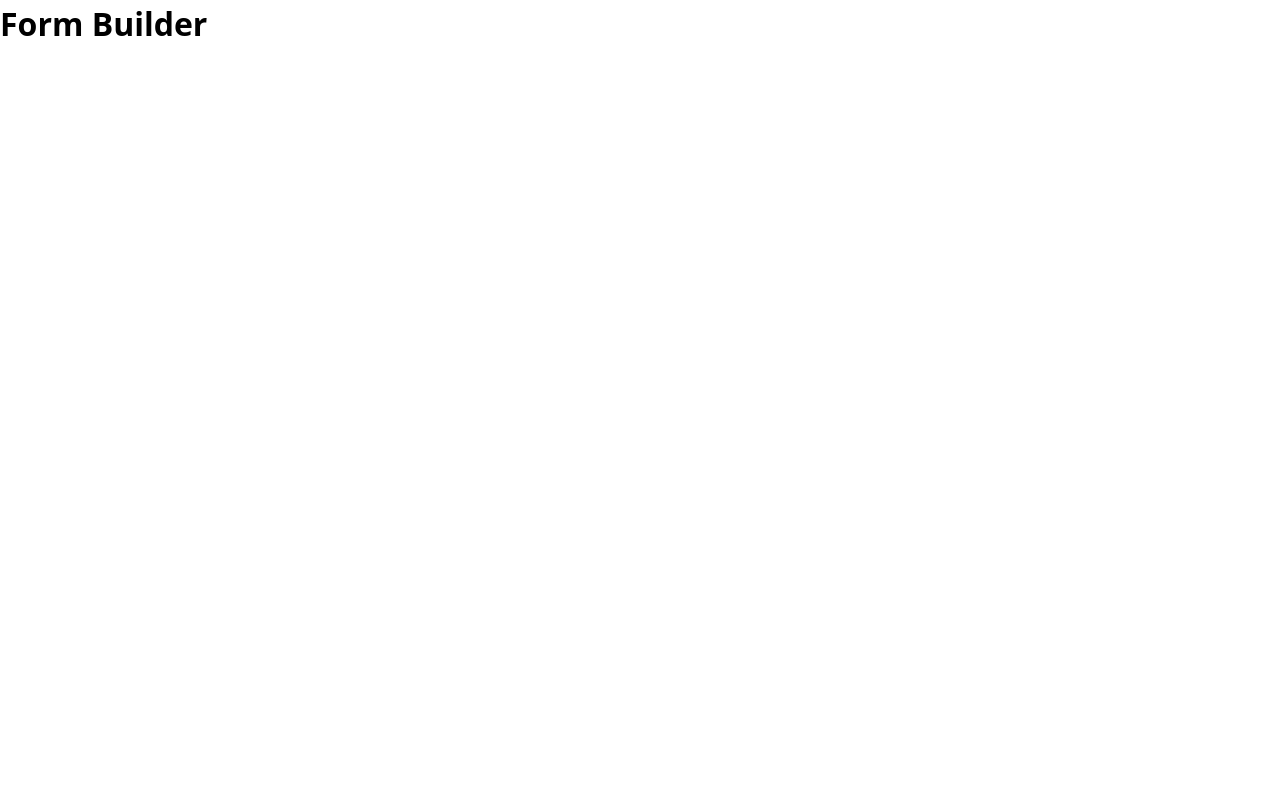
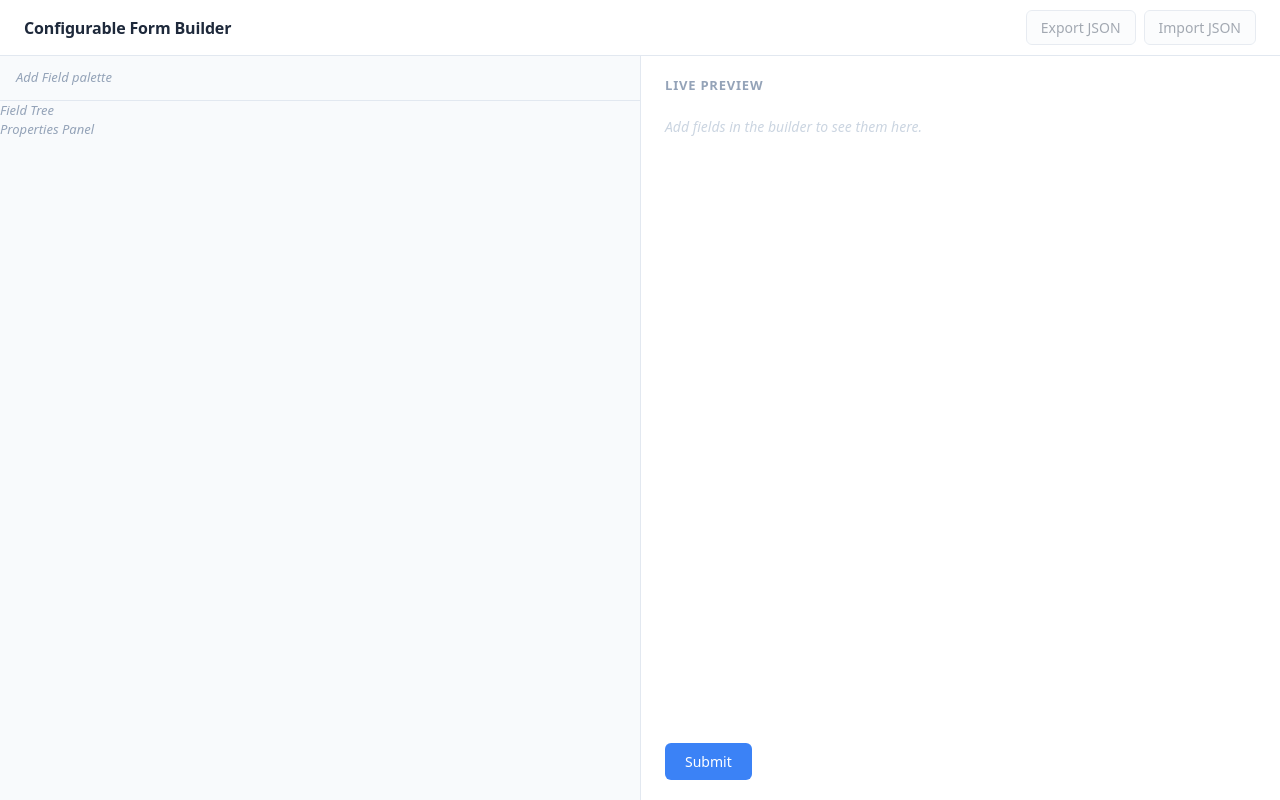
Before and after one commit to hanna1206/cf-test, a React (Vite) app: page / in a window 1280 px wide. Built offline with nearby package versions, Linux system fonts and the light colour scheme.

Commit message:
feat: build form-builder layout with placeholder panels

```diff
--- /dev/null
+++ b/src/modules/form-builder/components/builder-panel/builder-panel.module.css
@@ -0,0 +1,35 @@
+.panel {
+  display: flex;
+  flex-direction: column;
+  height: 100%;
+  overflow: hidden;
+  background: #f8fafc;
+}
+
+.palette {
+  padding: 0.75rem 1rem;
+  border-bottom: 1px solid #e2e8f0;
+  flex-shrink: 0;
+}
+
+.tree-area {
+  flex: 1;
+  padding: 0.75rem 1rem;
+  overflow-y: auto;
+  border-bottom: 1px solid #e2e8f0;
+}
+
+.properties-area {
+  padding: 0.75rem 1rem;
+  flex-shrink: 0;
+  min-height: 12rem;
+  max-height: 40%;
+  overflow-y: auto;
+  background: #fff;
+}
+
+.placeholder {
+  font-size: 0.8125rem;
+  color: #94a3b8;
+  font-style: italic;
+}
--- /dev/null
+++ b/src/modules/form-builder/components/builder-panel/builder-panel.tsx
@@ -0,0 +1,19 @@
+import styles from './builder-panel.module.css';
+
+export const BuilderPanel = () => {
+  return (
+    <aside className={styles.panel}>
+      <section className={styles.palette}>
+        <p className={styles.placeholder}>Add Field palette</p>
+      </section>
+
+      <section className={styles.treeArea}>
+        <p className={styles.placeholder}>Field Tree</p>
+      </section>
+
+      <section className={styles.propertiesArea}>
+        <p className={styles.placeholder}>Properties Panel</p>
+      </section>
+    </aside>
+  );
+};
--- /dev/null
+++ b/src/modules/form-builder/components/form-builder.module.css
@@ -0,0 +1,13 @@
+.root {
+  display: grid;
+  grid-template-rows: auto 1fr;
+  grid-template-columns: 1fr;
+  height: 100vh;
+  overflow: hidden;
+}
+
+.body {
+  display: grid;
+  grid-template-columns: 1fr 1fr;
+  overflow: hidden;
+}
--- a/src/modules/form-builder/components/form-builder.tsx
+++ b/src/modules/form-builder/components/form-builder.tsx
@@ -1,7 +1,17 @@
+import { BuilderPanel } from './builder-panel/builder-panel';
+import { FormPreview } from './form-preview/form-preview';
+import { FormBuilderToolbar } from './toolbar/form-builder-toolbar';
+
+import styles from './form-builder.module.css';
+
 export const FormBuilder = () => {
   return (
-    <div>
-      <h1>Form Builder</h1>
+    <div className={styles.root}>
+      <FormBuilderToolbar />
+      <div className={styles.body}>
+        <BuilderPanel />
+        <FormPreview />
+      </div>
     </div>
   );
 };
--- /dev/null
+++ b/src/modules/form-builder/components/form-preview/form-preview.module.css
@@ -0,0 +1,50 @@
+.preview {
+  display: flex;
+  flex-direction: column;
+  height: 100%;
+  padding: 1.25rem 1.5rem;
+  overflow-y: auto;
+  background: #fff;
+  border-left: 1px solid #e2e8f0;
+}
+
+.heading {
+  font-size: 0.8125rem;
+  font-weight: 600;
+  text-transform: uppercase;
+  letter-spacing: 0.06em;
+  color: #94a3b8;
+  margin-bottom: 1.25rem;
+  flex-shrink: 0;
+}
+
+.form {
+  display: flex;
+  flex-direction: column;
+  gap: 1rem;
+  flex: 1;
+}
+
+.empty {
+  font-size: 0.875rem;
+  color: #cbd5e1;
+  font-style: italic;
+}
+
+.submit {
+  align-self: flex-start;
+  margin-top: auto;
+  padding: 0.5rem 1.25rem;
+  border-radius: 0.375rem;
+  border: none;
+  background: #3b82f6;
+  color: #fff;
+  font-size: 0.875rem;
+  font-weight: 500;
+  cursor: pointer;
+  transition: background 0.15s;
+}
+
+.submit:hover {
+  background: #2563eb;
+}
--- /dev/null
+++ b/src/modules/form-builder/components/form-preview/form-preview.tsx
@@ -0,0 +1,17 @@
+import styles from './form-preview.module.css';
+
+export const FormPreview = () => {
+  return (
+    <section className={styles.preview}>
+      <h2 className={styles.heading}>Live Preview</h2>
+      <form className={styles.form} onSubmit={(e) => e.preventDefault()}>
+        <p className={styles.empty}>
+          Add fields in the builder to see them here.
+        </p>
+        <button className={styles.submit} type="submit">
+          Submit
+        </button>
+      </form>
+    </section>
+  );
+};
--- /dev/null
+++ b/src/modules/form-builder/components/toolbar/form-builder-toolbar.module.css
@@ -0,0 +1,46 @@
+.toolbar {
+  display: flex;
+  align-items: center;
+  justify-content: space-between;
+  padding: 0 1.5rem;
+  height: 3.5rem;
+  background: #fff;
+  border-bottom: 1px solid #e2e8f0;
+  flex-shrink: 0;
+}
+
+.title {
+  font-size: 1rem;
+  font-weight: 600;
+  color: #1e293b;
+  letter-spacing: -0.01em;
+}
+
+.actions {
+  display: flex;
+  gap: 0.5rem;
+}
+
+.button {
+  padding: 0.375rem 0.875rem;
+  border-radius: 0.375rem;
+  border: 1px solid #cbd5e1;
+  background: #f8fafc;
+  color: #334155;
+  font-size: 0.875rem;
+  font-weight: 500;
+  cursor: pointer;
+  transition:
+    background 0.15s,
+    border-color 0.15s;
+}
+
+.button:disabled {
+  opacity: 0.45;
+  cursor: not-allowed;
+}
+
+.button:hover:not(:disabled) {
+  background: #e2e8f0;
+  border-color: #94a3b8;
+}
--- /dev/null
+++ b/src/modules/form-builder/components/toolbar/form-builder-toolbar.tsx
@@ -0,0 +1,17 @@
+import styles from './form-builder-toolbar.module.css';
+
+export const FormBuilderToolbar = () => {
+  return (
+    <header className={styles.toolbar}>
+      <span className={styles.title}>Configurable Form Builder</span>
+      <div className={styles.actions}>
+        <button className={styles.button} disabled type="button">
+          Export JSON
+        </button>
+        <button className={styles.button} disabled type="button">
+          Import JSON
+        </button>
+      </div>
+    </header>
+  );
+};
```
Also changed, not shown: src/modules/form-builder/form-builder.types.ts (+28 -0 lines).
